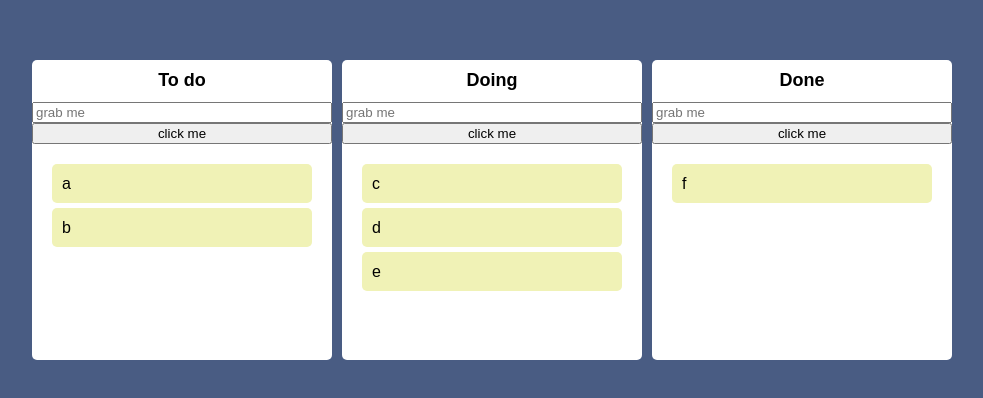
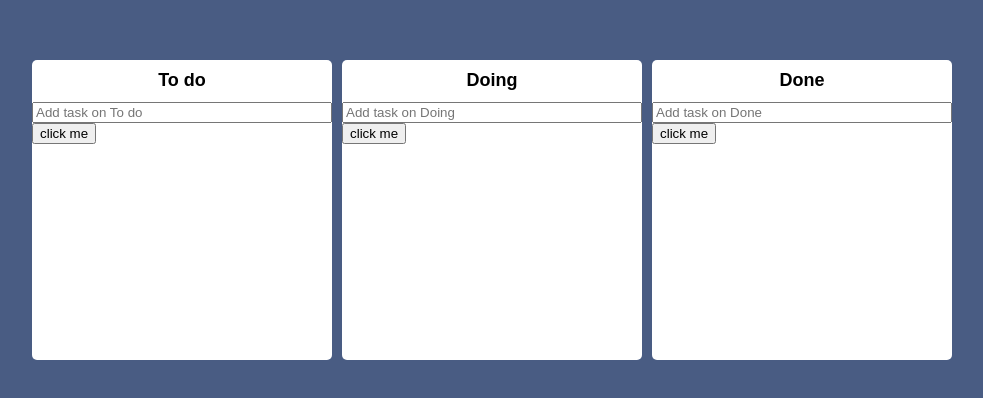
Before and after one commit to HyeonWooGa/react-ts__trello-clone, a React (Create React App) app: page / in a window 1280 px wide. Shown: the part 190-588 px from the top of the page, without its empty margins (148-1131 px from the left). Built offline with nearby package versions, Linux system fonts and the light colour scheme.

Commit message:
To Do 기능 추가, React-Hook-Form 사용

```diff
--- a/package.json
+++ b/package.json
@@ -13,6 +13,7 @@
     "react": "^18.2.0",
     "react-beautiful-dnd": "^13.1.0",
     "react-dom": "^18.2.0",
+    "react-hook-form": "^7.34.1",
     "react-scripts": "5.0.1",
     "recoil": "^0.7.4",
     "styled-components": "^5.3.5",
--- a/src/App.tsx
+++ b/src/App.tsx
@@ -24,17 +24,17 @@
 function App() {
   const [toDos, setToDos] = useRecoilState(toDoState);
   const onDragEnd = (info: DropResult) => {
+    const { destination, draggableId, source } = info;
     console.log(info);
-    const { destination, draggableId, source } = info;
     if (!destination) return;
     if (destination.droppableId === source.droppableId) {
       // same board movement.
       setToDos((allBoards) => {
         const boardCopy = [...allBoards[source.droppableId]];
         // 1) Deldte item on source.index
-        boardCopy.splice(source.index, 1);
+        const targetToDo = boardCopy.splice(source.index, 1);
         // 2) Put back the item on the destination.index
-        boardCopy.splice(destination?.index, 0, draggableId);
+        boardCopy.splice(destination?.index, 0, ...targetToDo);
         return {
           ...allBoards,
           [source.droppableId]: boardCopy,
@@ -46,10 +46,10 @@
       setToDos((allBoards) => {
         // 1) Delete item on source board
         const sourceBoard = [...allBoards[source.droppableId]];
-        sourceBoard.splice(source.index, 1);
+        const targetToDo = sourceBoard.splice(source.index, 1);
         // 2) put back the item on the destination board
         const destinationBoard = [...allBoards[destination.droppableId]];
-        destinationBoard.splice(destination.index, 0, draggableId);
+        destinationBoard.splice(destination.index, 0, ...targetToDo);
         return {
           ...allBoards,
           [source.droppableId]: sourceBoard,
--- a/src/Components/Board.tsx
+++ b/src/Components/Board.tsx
@@ -1,7 +1,16 @@
-import { useRef } from "react";
+import { useForm } from "react-hook-form";
 import { Droppable } from "react-beautiful-dnd";
 import styled from "styled-components";
 import DrragableCard from "./DraggableCard";
+import { IToDo, toDoState } from "../atoms";
+import { useSetRecoilState } from "recoil";
+
+const Form = styled.form`
+  width: 100%;
+  input {
+    width: 100%;
+  }
+`;
 
 interface IAreaProps {
   isDraggingFromThis: boolean;
@@ -39,23 +48,41 @@
 `;
 
 interface IBoardProps {
-  toDos: string[];
+  toDos: IToDo[];
   boardId: string;
 }
 
+interface IForm {
+  toDo: string;
+}
+
 const Board = ({ toDos, boardId }: IBoardProps) => {
-  const inputRef = useRef<HTMLInputElement>(null);
-  const onClick = () => {
-    inputRef.current?.focus();
-    setTimeout(() => {
-      inputRef.current?.blur();
-    }, 5000);
+  const setToDos = useSetRecoilState(toDoState);
+  const { register, setValue, handleSubmit } = useForm<IForm>();
+  const onValid = ({ toDo }: IForm) => {
+    const newToDo = {
+      id: Date.now(),
+      text: toDo,
+    };
+    setToDos((allBoards) => {
+      return {
+        ...allBoards,
+        [boardId]: [...allBoards[boardId], newToDo],
+      };
+    });
+    setValue("toDo", "");
   };
   return (
     <Wrapper>
       <Title>{boardId}</Title>
-      <input ref={inputRef} placeholder="grab me" />
-      <button onClick={onClick}>click me</button>
+      <Form onSubmit={handleSubmit(onValid)}>
+        <input
+          {...register("toDo", { required: true })}
+          type="text"
+          placeholder={`Add task on ${boardId}`}
+        />
+        <button>click me</button>
+      </Form>
       <Droppable droppableId={boardId}>
         {(magic, info) => (
           <Area
@@ -65,7 +92,12 @@
             {...magic.droppableProps}
           >
             {toDos.map((toDo, index) => (
-              <DrragableCard key={toDo} toDo={toDo} index={index} />
+              <DrragableCard
+                key={toDo.id}
+                toDoId={toDo.id}
+                toDoText={toDo.text}
+                index={index}
+              />
             ))}
             {magic.placeholder}
           </Area>
--- a/src/Components/DraggableCard.tsx
+++ b/src/Components/DraggableCard.tsx
@@ -14,14 +14,15 @@
 `;
 
 interface IDraggableCardProps {
-  toDo: string;
+  toDoId: number;
+  toDoText: string;
   index: number;
 }
 
-const DrragableCard = ({ toDo, index }: IDraggableCardProps) => {
-  console.log(toDo, "has been rendered");
+const DrragableCard = ({ toDoId, toDoText, index }: IDraggableCardProps) => {
+  console.log(toDoText, "has been rendered");
   return (
-    <Draggable key={toDo} draggableId={toDo} index={index}>
+    <Draggable key={toDoId} draggableId={toDoId + ""} index={index}>
       {(magic, info) => (
         <Card
           isDragging={info.isDragging}
@@ -29,7 +30,7 @@
           {...magic.draggableProps}
           {...magic.dragHandleProps}
         >
-          {toDo}
+          {toDoText}
         </Card>
       )}
     </Draggable>
--- a/src/atoms.tsx
+++ b/src/atoms.tsx
@@ -1,14 +1,19 @@
 import { atom } from "recoil";
 
+export interface IToDo {
+  id: number;
+  text: string;
+}
+
 interface IToDoState {
-  [key: string]: string[];
+  [key: string]: IToDo[];
 }
 
 export const toDoState = atom<IToDoState>({
   key: "toDo",
   default: {
-    "To do": ["a", "b"],
-    Doing: ["c", "d", "e"],
-    Done: ["f"],
+    "To do": [],
+    Doing: [],
+    Done: [],
   },
 });
```
Also changed, not shown: 1 other file (tests, documents, lock files or other folders).
